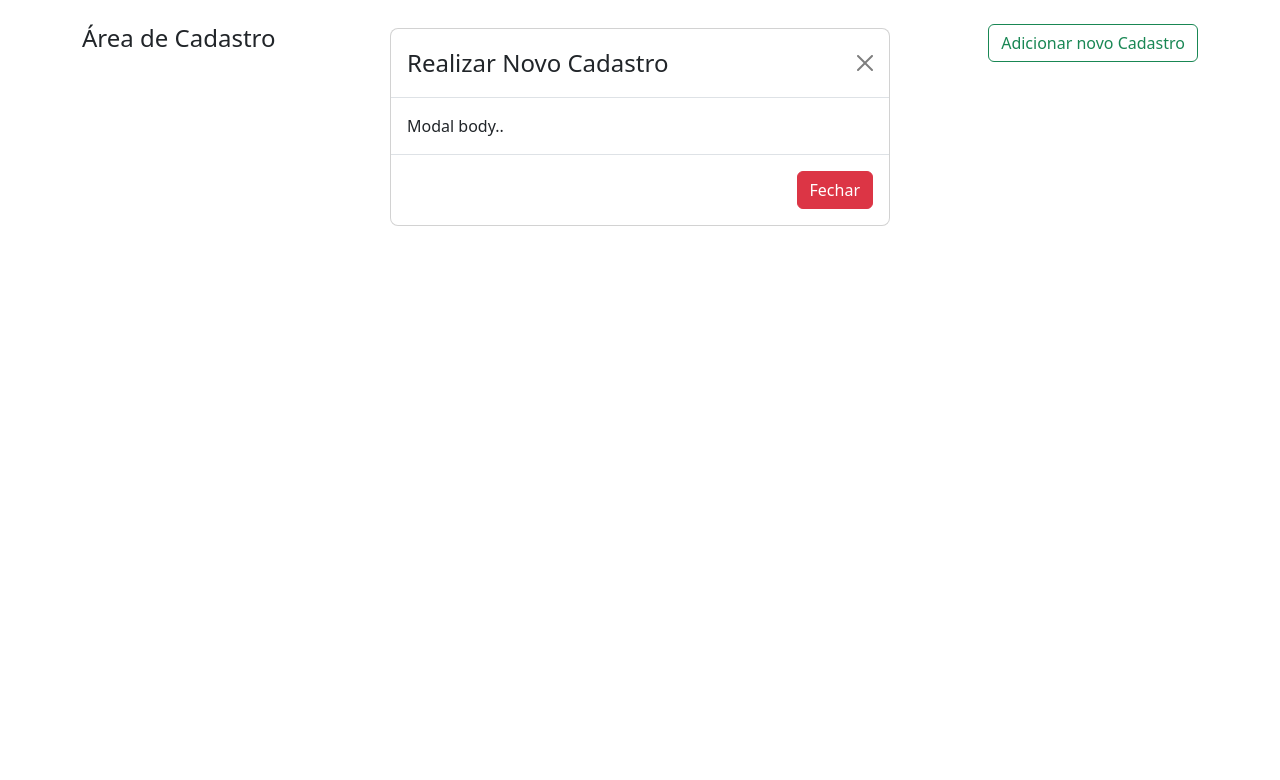
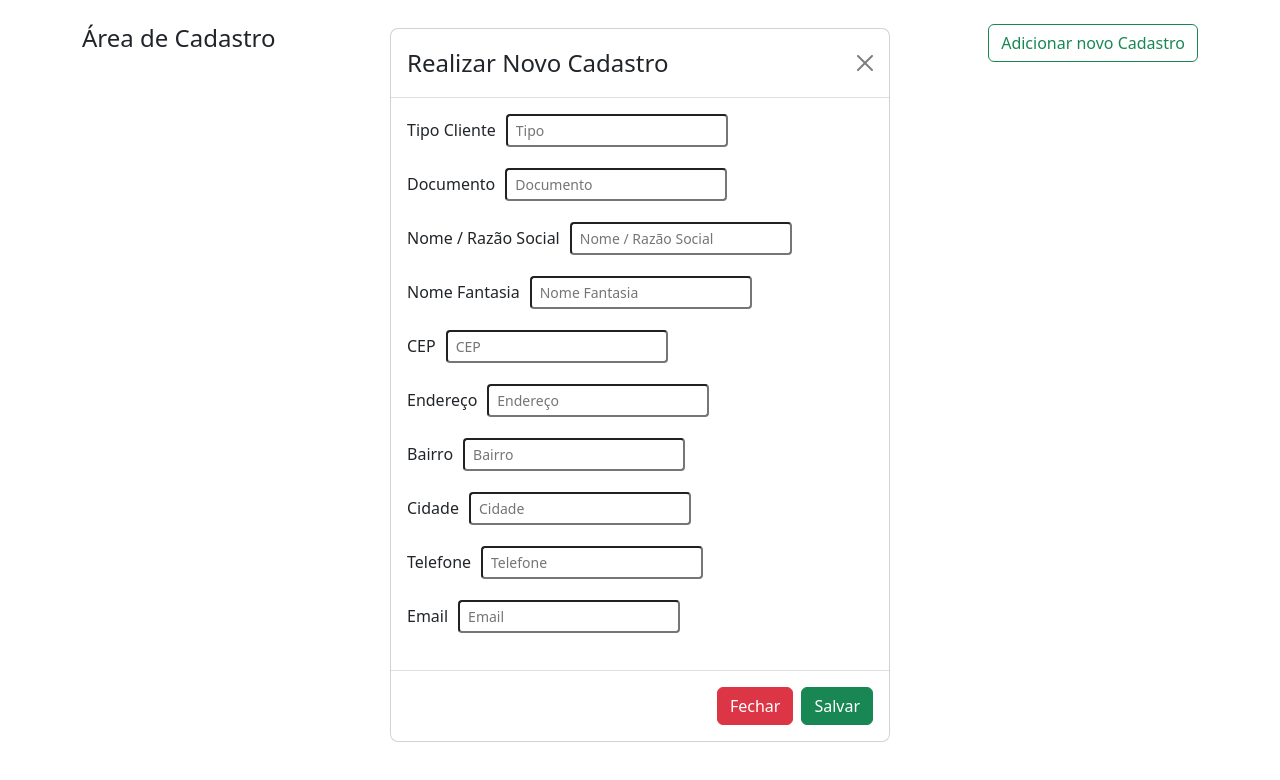
Before and after one commit to gustavoronan/softti, an Angular app in the folder softti/: page / in a window 1280 px wide. Both pictures are taken after a click on the button "Adicionar novo Cadastro". Shown: the top 780 px of the page. Built offline with nearby package versions, Linux system fonts and the light colour scheme.

Commit message:
add: finalizando a modal de cadastro

```diff
--- a/softti/src/app/credenciamento/credenciamento.component.css
+++ b/softti/src/app/credenciamento/credenciamento.component.css
@@ -0,0 +1,7 @@
+.modal-body label {
+    margin-bottom: 10px;
+  }
+
+.modal-body .form-control-sm {
+    margin-left: 10px;
+}
--- a/softti/src/app/credenciamento/credenciamento.component.html
+++ b/softti/src/app/credenciamento/credenciamento.component.html
@@ -21,16 +21,73 @@
           <button type="button" class="btn-close" (click)="closeModel()"></button>
         </div>
 
-        <!-- Modal body -->
-        <div class="modal-body">
-          Modal body..
-        </div>
+       <!-- Modal body -->
+<div class="modal-body">
+    <div class="row">
+      <div class="col-12 mb-3">
+        <label for="">Tipo Cliente</label>
+        <input type="text" [(ngModel)]="clientObj.tipo"class="form-control-sm" placeholder="Tipo">
+      </div>
+
+      <div class="col-12 mb-3">
+        <label for="">Documento</label>
+        <input type="text" [(ngModel)]="clientObj.documento" class="form-control-sm" placeholder="Documento">
+      </div>
+
+      <div class="col-12 mb-3">
+        <label for="">Nome / Razão Social</label>
+        <input type="text" [(ngModel)]="clientObj.nomeRazaoSocial" class="form-control-sm" placeholder="Nome / Razão Social">
+      </div>
+
+      <div class="col-12 mb-3">
+        <label for="">Nome Fantasia</label>
+        <input type="text" [(ngModel)]="clientObj.nomeFantasia" class="form-control-sm" placeholder="Nome Fantasia">
+      </div>
+
+      <div class="col-12 mb-3">
+        <label for="">CEP</label>
+        <input type="text" [(ngModel)]="clientObj.cep" class="form-control-sm" placeholder="CEP">
+      </div>
+
+      <div class="col-12 mb-3">
+        <label for="">Endereço</label>
+        <input type="text" [(ngModel)]="clientObj.endereco" class="form-control-sm" placeholder="Endereço">
+      </div>
+
+      <div class="col-12 mb-3">
+        <label for="">Bairro</label>
+        <input type="text" [(ngModel)]="clientObj.bairro" class="form-control-sm" placeholder="Bairro">
+      </div>
+
+      <div class="col-12 mb-3">
+        <label for="">Cidade</label>
+        <input type="text" [(ngModel)]="clientObj.cidade" class="form-control-sm" placeholder="Cidade">
+      </div>
+
+      <div class="col-12 mb-3">
+        <label for="">Telefone</label>
+        <input type="text" [(ngModel)]="clientObj.telefone" class="form-control-sm" placeholder="Telefone">
+      </div>
+
+      <div class="col-12 mb-3">
+        <label for="">Email</label>
+        <input type="text" [(ngModel)]="clientObj.email" class="form-control-sm" placeholder="Email">
+      </div>
+
+    </div>
+  </div>
+
 
         <!-- Modal footer -->
         <div class="modal-footer">
           <button type="button" class="btn btn-danger" (click)="closeModel()">Fechar</button>
+          <button type="button" class="btn btn-success" (click)="closeModel()">Salvar</button>
         </div>
 
       </div>
     </div>
-  </div>
+
+
+
+
+</div>
--- a/softti/src/app/credenciamento/credenciamento.component.ts
+++ b/softti/src/app/credenciamento/credenciamento.component.ts
@@ -1,13 +1,16 @@
 import { Component, ElementRef, ViewChild } from '@angular/core';
+import { FormsModule } from '@angular/forms';
 
 @Component({
   selector: 'app-credenciamento',
   templateUrl: './credenciamento.component.html',
   styleUrls: ['./credenciamento.component.css'],
+  imports: [FormsModule],
   standalone: true
 })
 export class CredenciamentoComponent {
   @ViewChild('myModal') model!: ElementRef;
+  clientObj: Cliente  = new Cliente()
 
   openModel() {
     if (this.model) {
@@ -21,3 +24,29 @@ export class CredenciamentoComponent {
     }
   }
 }
+
+export class Cliente {
+  tipo!: 'fisica' | 'juridica';
+  documento!: string;
+  nomeRazaoSocial!: string;
+  nomeFantasia!: string;
+  cep!: string;
+  endereco!: string;
+  bairro!: string;
+  cidade!: string;
+  telefone!: string;
+  email!: string;
+
+  constructor(){
+    this.documento = '';
+    this.documento = "";
+    this.nomeRazaoSocial = '';
+    this.nomeFantasia = '';
+    this.cep = '';
+    this.endereco = '';
+    this.bairro = '';
+    this.cidade = '';
+    this.telefone = '';
+    this.email = '';
+  }
+}
```
